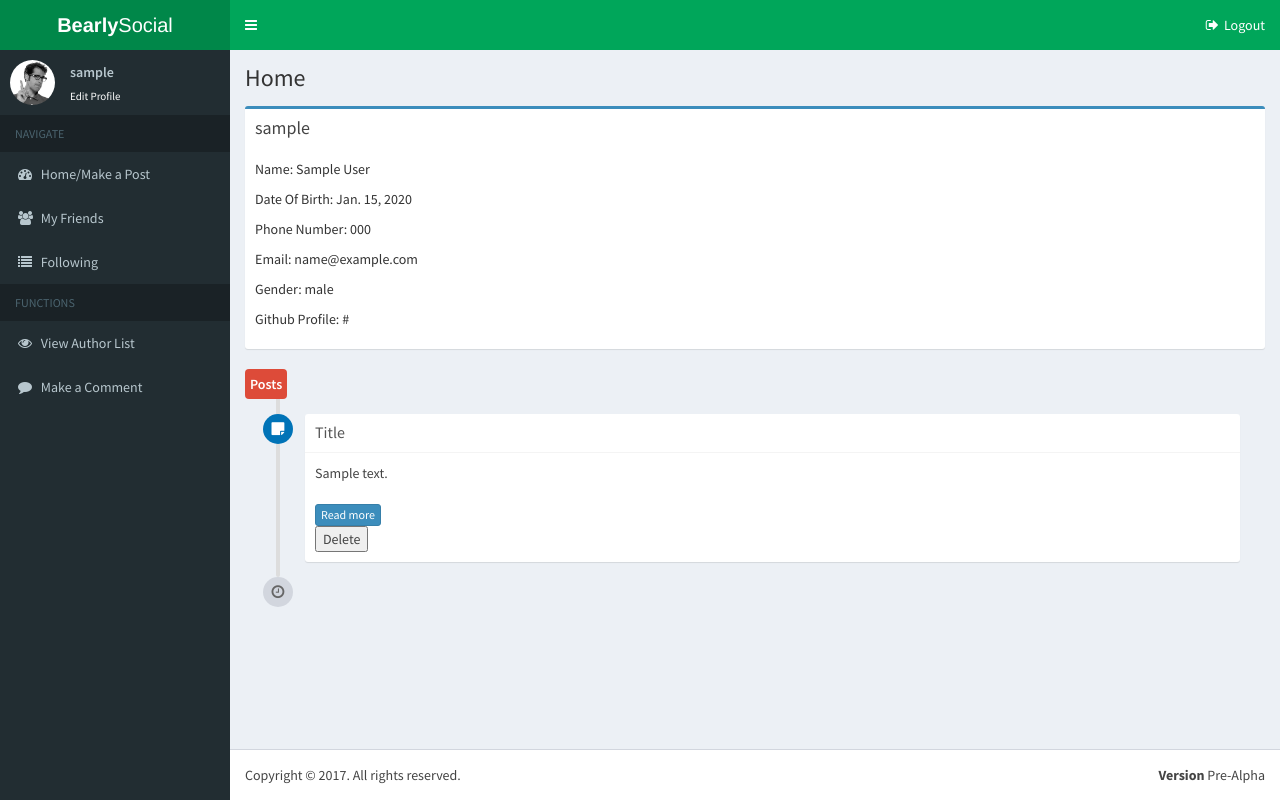
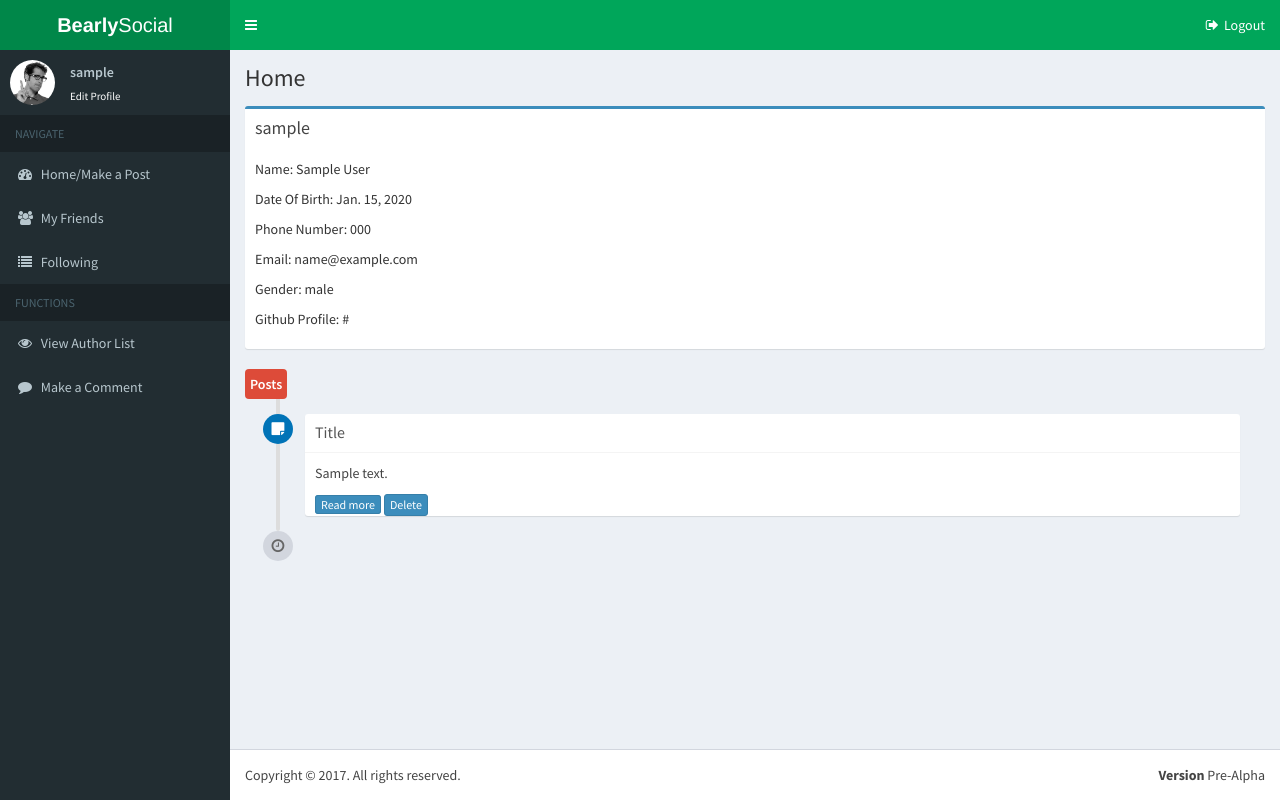
Before and after one commit to genomaxx/404cmputProject, a Django app: page /author/1/ in a window 1280 px wide. Run offline with Django 3.2, Linux system fonts and the light colour scheme; a user stored in the database is signed in; tables that the repository leaves empty hold one stand-in row (values such as "Sample post"); some libraries are stand-ins or nearby versions.

Commit message:
delete button on the same line as read-more and delete redirects to profile page instead of homepage

```diff
--- a/social/author/templates/author/profile.html
+++ b/social/author/templates/author/profile.html
@@ -1,3 +1,4 @@
+<!DOCTYPE html>
 {% extends "base_cp.html" %}
 {% load static %}
 {% block title %}Profile in{% endblock %}
@@ -64,12 +65,12 @@
                 <div class="timeline-body">
                     {{ post.content }}
                 </div>
-                <div class="timeline-footer">
-                  <a href="{% url 'post:post' post.id %}" class="btn btn-primary btn-xs">Read more</a>
+                <div class="timeline-footer" style="display:inline">
+                  <a href="{% url 'post:post' post.id %}" class="btn btn-primary btn-xs" style="display:inline">Read more</a>
                   {% if request.user.id == post.author.id.id %}
-                  <form action="{% url 'author:author_delete_post' post.id %}" method="POST">
+                  <form action="{% url 'author:author_delete_post' post.id %}" method="POST" style="display:inline">
                     {% csrf_token %}
-                    <input type="submit" value="Delete">
+                    <input type="submit" value="Delete" class="btn btn-primary btn-xs">
                     </form>
                   {% endif %}
                 </div>
--- a/social/author/views.py
+++ b/social/author/views.py
@@ -86,7 +86,7 @@ def author_delete_post(request, postpk):
     except:
         HttpResponse(sys.exc_info[0])
 
-    return HttpResponseRedirect('/author/')
+    return HttpResponseRedirect('/profile/')
 
 
 @login_required(login_url='/profile/')
```
